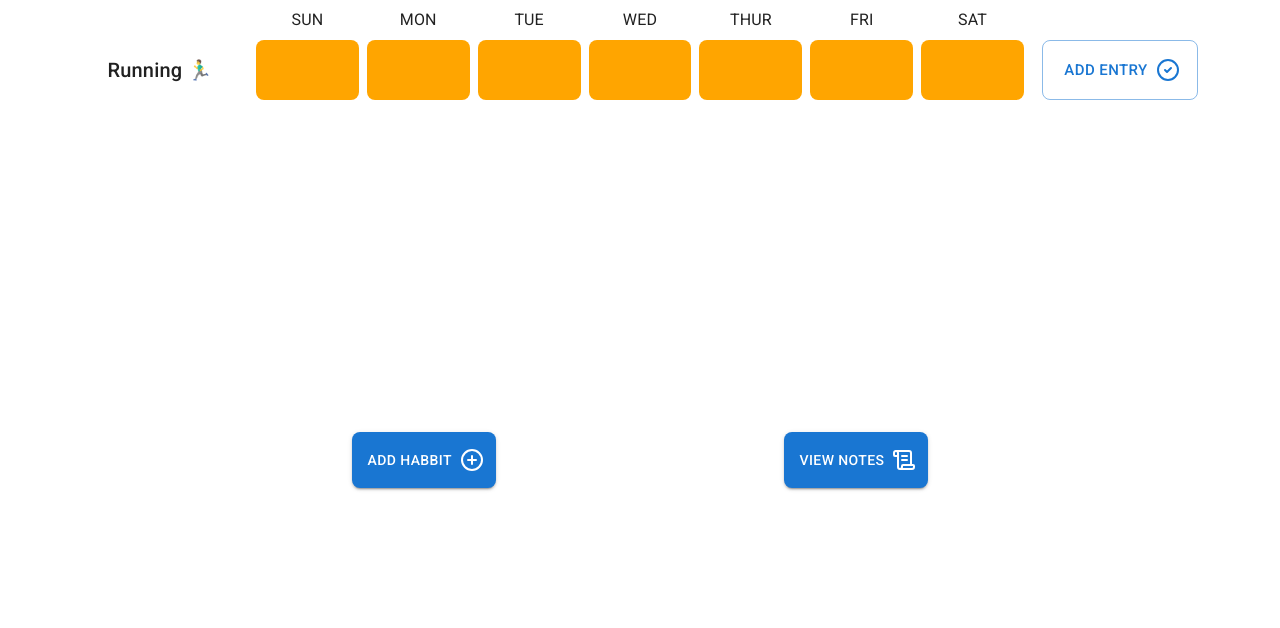
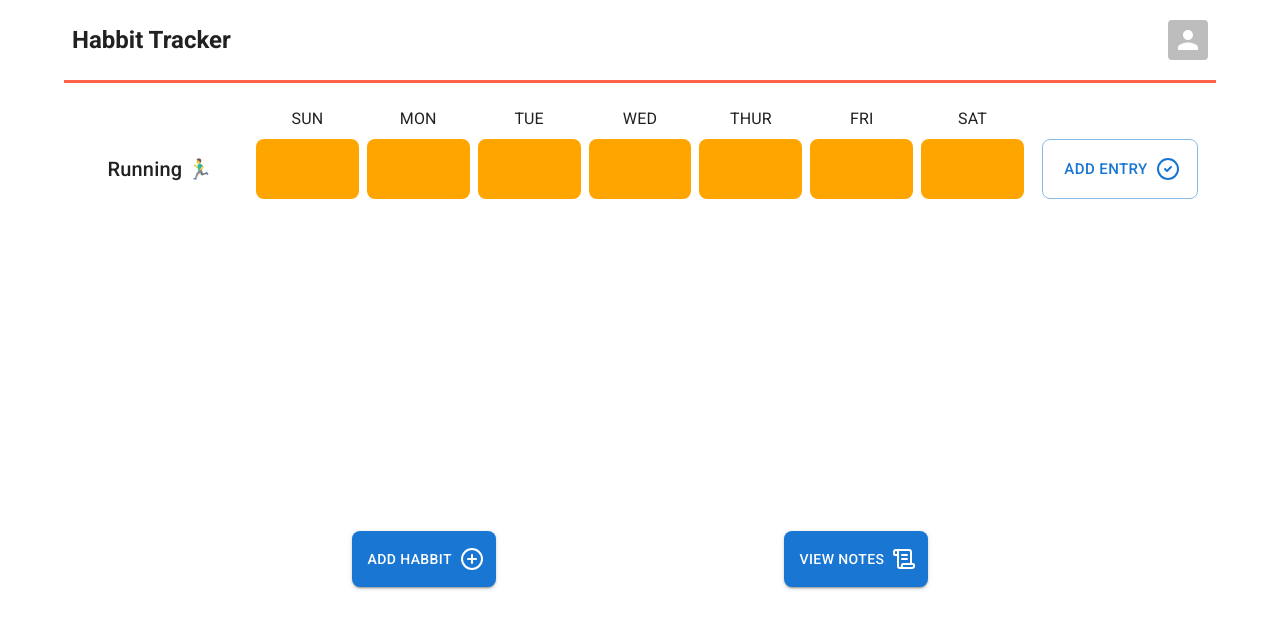
Before and after one commit to GouravNG/habit_tracker, a React (Vite) app: page / in a window 1280 px wide. Shown: the top 628 px of the page. Built offline with nearby package versions, Linux system fonts and the light colour scheme; a web font is replaced by a local one.

Commit message:
feat:added the header

```diff
--- a/src/App.tsx
+++ b/src/App.tsx
@@ -7,11 +7,13 @@ import ViewNotes from "./components/viewNotes"
 import { useTypedSelector } from "./store/hooks"
 import AddEntry from "./components/addEntry"
 import AddHabbit from "./components/addHabbit"
+import Header from "./components/header"
 
 function App() {
   const toggleState = useTypedSelector((states) => states.toggles)
   return (
     <>
+      <Header />
       <Grid container height={"30vh"}>
         <Popup>
           {toggleState.isViewAllNotes && <ViewNotes />}
--- /dev/null
+++ b/src/components/header.tsx
@@ -0,0 +1,36 @@
+import AppBar from "@mui/material/AppBar"
+import Avatar from "@mui/material/Avatar"
+import Toolbar from "@mui/material/Toolbar"
+import Typography from "@mui/material/Typography"
+
+const Header = () => {
+  return (
+    <>
+      <AppBar
+        position="sticky"
+        color="transparent"
+        elevation={0}
+        sx={{
+          padding: 1,
+          marginBottom: 2,
+          borderBottom: "3px tomato solid",
+        }}
+      >
+        <Toolbar
+          disableGutters
+          sx={{
+            display: "flex",
+            alignItems: "center",
+            justifyContent: "space-between",
+          }}
+        >
+          <Typography variant="h5" component={"h1"} fontWeight={800}>
+            Habbit Tracker
+          </Typography>
+          <Avatar variant="rounded" />
+        </Toolbar>
+      </AppBar>
+    </>
+  )
+}
+export default Header
```
